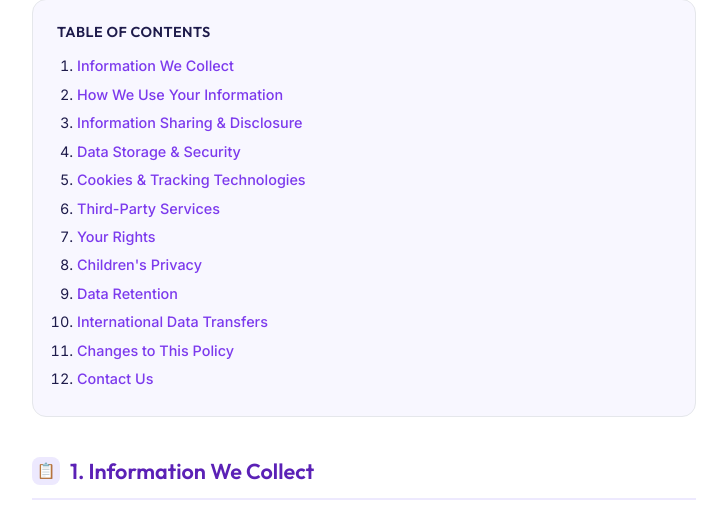
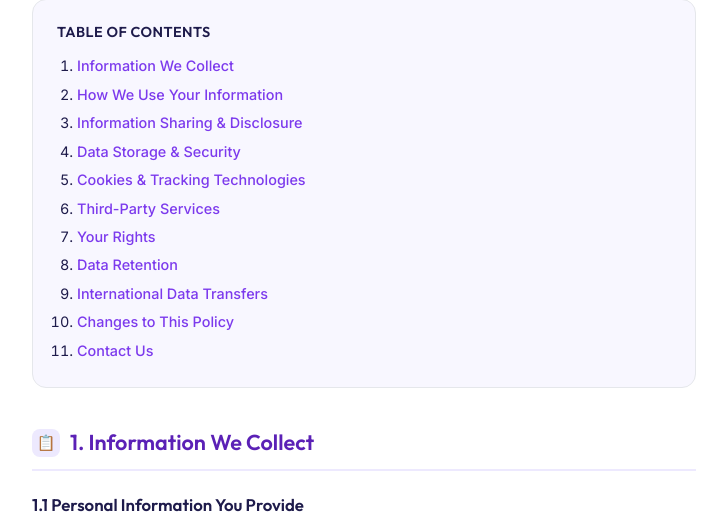
Before and after one commit to vraxaserver/ush_api_backend, a Django app: page /privacy-policy/ in a window 1280 px wide. Shown: the part 469-983 px from the top of the page, without its empty margins (276-1003 px from the left). Run offline with Django 4.2, Linux system fonts and the light colour scheme; parts of the project's set-up code (start-up, migrations or seed data) failed here and were passed over.

Commit message:
Updated privacy policy

```diff
--- a/templates/legal/privacy_policy.html
+++ b/templates/legal/privacy_policy.html
@@ -357,7 +357,6 @@
                             <li><a href="#cookies">Cookies & Tracking Technologies</a></li>
                             <li><a href="#third-party">Third-Party Services</a></li>
                             <li><a href="#your-rights">Your Rights</a></li>
-                            <li><a href="#children">Children's Privacy</a></li>
                             <li><a href="#retention">Data Retention</a></li>
                             <li><a href="#international">International Data Transfers</a></li>
                             <li><a href="#changes">Changes to This Policy</a></li>
```
